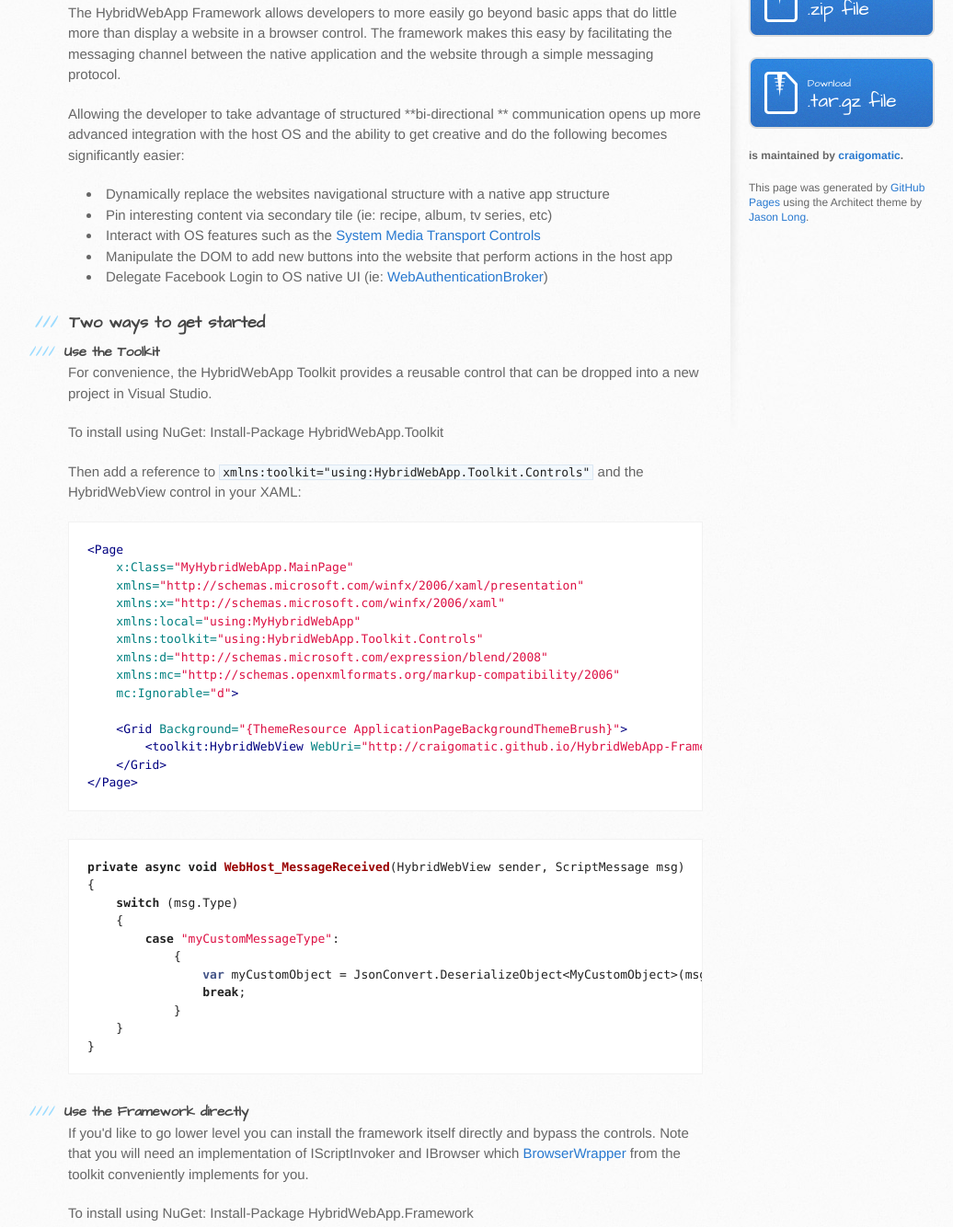
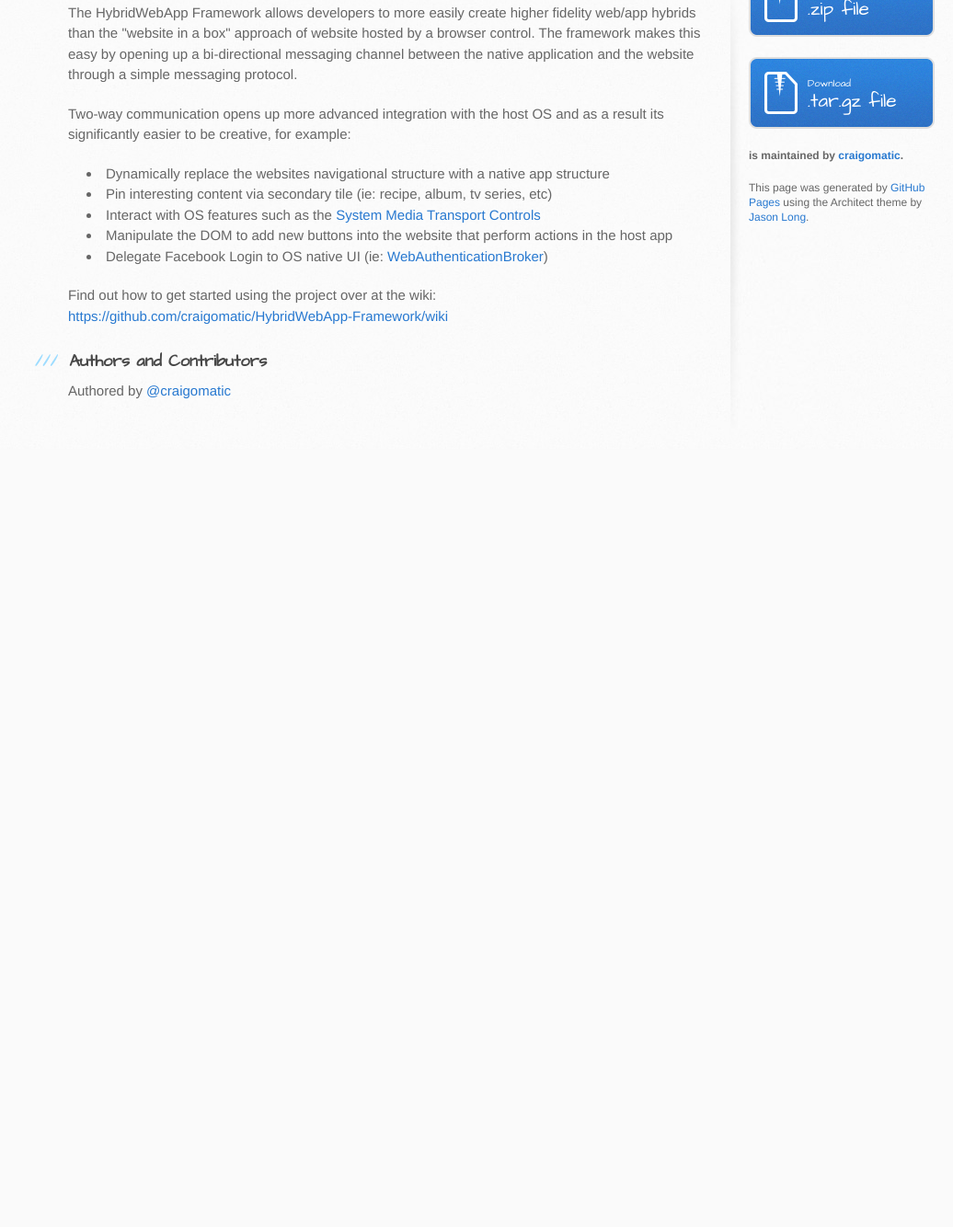
Before and after one commit to craigomatic/HybridWebApp-Framework, a plain HTML site: page index.html in a window 1280 px wide. Shown: the part 410-1744 px from the top of the page at 92% size, without its empty margins (96-1132 px from the left). After the commit the page ends 898 px from the top, so only its background shows below. Drawn offline with Linux system fonts and the light colour scheme.

```diff
--- a/index.html
+++ b/index.html
@@ -32,9 +32,9 @@
 <a name="beyond-website-in-a-box" class="anchor" href="#beyond-website-in-a-box"><span class="octicon octicon-link"></span></a>Beyond <em>website in a box</em>
 </h2>
 
-<p>The HybridWebApp Framework allows developers to more easily go beyond basic apps that do little more than display a website in a browser control. The framework makes this easy by facilitating the messaging channel between the native application and the website through a simple messaging protocol. </p>
+<p>The HybridWebApp Framework allows developers to more easily create higher fidelity web/app hybrids than the "website in a box" approach of website hosted by a browser control. The framework makes this easy by opening up a bi-directional messaging channel between the native application and the website through a simple messaging protocol. </p>
 
-<p>Allowing the developer to take advantage of structured **bi-directional ** communication opens up more advanced integration with the host OS and the ability to get creative and do the following becomes significantly easier:</p>
+<p>Two-way communication opens up more advanced integration with the host OS and as a result its significantly easier to be creative, for example:</p>
 
 <ul>
 <li>Dynamically replace the websites navigational structure with a native app structure</li>
@@ -42,55 +42,9 @@
 <li>Interact with OS features such as the <a href="http://msdn.microsoft.com/en-us/library/windows/apps/windows.media.systemmediatransportcontrols.aspx">System Media Transport Controls</a> </li>
 <li>Manipulate the DOM to add new buttons into the website that perform actions in the host app</li>
 <li>Delegate Facebook Login to OS native UI (ie: <a href="http://msdn.microsoft.com/en-us/library/windows/apps/windows.security.authentication.web.webauthenticationbroker.aspx">WebAuthenticationBroker</a>)</li>
-</ul><h3>
-<a name="two-ways-to-get-started" class="anchor" href="#two-ways-to-get-started"><span class="octicon octicon-link"></span></a>Two ways to get started</h3>
+</ul><p>Find out how to get started using the project over at the wiki: <a href="https://github.com/craigomatic/HybridWebApp-Framework/wiki">https://github.com/craigomatic/HybridWebApp-Framework/wiki</a></p>
 
-<h4>
-<a name="use-the-toolkit" class="anchor" href="#use-the-toolkit"><span class="octicon octicon-link"></span></a>Use the Toolkit</h4>
-
-<p>For convenience, the HybridWebApp Toolkit provides a reusable control that can be dropped into a new project in Visual Studio.</p>
-
-<p>To install using NuGet: Install-Package HybridWebApp.Toolkit </p>
-
-<p>Then add a reference to <code>xmlns:toolkit="using:HybridWebApp.Toolkit.Controls"</code> and the HybridWebView control in your XAML:</p>
-
-<div class="highlight highlight-xml"><pre><span class="nt">&lt;Page</span>
-    <span class="na">x:Class=</span><span class="s">"MyHybridWebApp.MainPage"</span>
-    <span class="na">xmlns=</span><span class="s">"http://schemas.microsoft.com/winfx/2006/xaml/presentation"</span>
-    <span class="na">xmlns:x=</span><span class="s">"http://schemas.microsoft.com/winfx/2006/xaml"</span>
-    <span class="na">xmlns:local=</span><span class="s">"using:MyHybridWebApp"</span>
-    <span class="na">xmlns:toolkit=</span><span class="s">"using:HybridWebApp.Toolkit.Controls"</span>
-    <span class="na">xmlns:d=</span><span class="s">"http://schemas.microsoft.com/expression/blend/2008"</span>
-    <span class="na">xmlns:mc=</span><span class="s">"http://schemas.openxmlformats.org/markup-compatibility/2006"</span>
-    <span class="na">mc:Ignorable=</span><span class="s">"d"</span><span class="nt">&gt;</span>
-
-    <span class="nt">&lt;Grid</span> <span class="na">Background=</span><span class="s">"{ThemeResource ApplicationPageBackgroundThemeBrush}"</span><span class="nt">&gt;</span>
-        <span class="nt">&lt;toolkit:HybridWebView</span> <span class="na">WebUri=</span><span class="s">"http://craigomatic.github.io/HybridWebApp-Framework"</span> <span class="na">MessageReceived=</span><span class="s">"HybridWebView_MessageReceived"</span> <span class="na">CssResourcePath=</span><span class="s">"ms-appx:///www/css/app.css"</span> <span class="na">JsResourcePath=</span><span class="s">"ms-appx:///www/js/app.js"</span> <span class="nt">/&gt;</span>
-    <span class="nt">&lt;/Grid&gt;</span>
-<span class="nt">&lt;/Page&gt;</span>
-</pre></div>
-
-<div class="highlight highlight-csharp"><pre><span class="k">private</span> <span class="k">async</span> <span class="k">void</span> <span class="nf">WebHost_MessageReceived</span><span class="p">(</span><span class="n">HybridWebView</span> <span class="n">sender</span><span class="p">,</span> <span class="n">ScriptMessage</span> <span class="n">msg</span><span class="p">)</span>
-<span class="p">{</span>
-    <span class="k">switch</span> <span class="p">(</span><span class="n">msg</span><span class="p">.</span><span class="n">Type</span><span class="p">)</span>
-    <span class="p">{</span>
-        <span class="k">case</span> <span class="s">"myCustomMessageType"</span><span class="p">:</span>
-            <span class="p">{</span>
-                <span class="kt">var</span> <span class="n">myCustomObject</span> <span class="p">=</span> <span class="n">JsonConvert</span><span class="p">.</span><span class="n">DeserializeObject</span><span class="p">&lt;</span><span class="n">MyCustomObject</span><span class="p">&gt;(</span><span class="n">msg</span><span class="p">.</span><span class="n">Payload</span><span class="p">);</span>
-                <span class="k">break</span><span class="p">;</span>
-            <span class="p">}</span>
-    <span class="p">}</span>
-<span class="p">}</span>
-</pre></div>
-
-<h4>
-<a name="use-the-framework-directly" class="anchor" href="#use-the-framework-directly"><span class="octicon octicon-link"></span></a>Use the Framework directly</h4>
-
-<p>If you'd like to go lower level you can install the framework itself directly and bypass the controls. Note that you will need an implementation of IScriptInvoker and IBrowser which <a href="https://github.com/craigomatic/HybridWebApp-Framework/blob/master/src/HybridWebApp.Toolkit/BrowserWrapper.cs">BrowserWrapper</a> from the toolkit conveniently implements for you.</p>
-
-<p>To install using NuGet: Install-Package HybridWebApp.Framework</p>
-
-<hr><h3>
+<h3>
 <a name="authors-and-contributors" class="anchor" href="#authors-and-contributors"><span class="octicon octicon-link"></span></a>Authors and Contributors</h3>
 
 <p>Authored by <a href="https://github.com/craigomatic" class="user-mention">@craigomatic</a></p>
```
Also changed, not shown: params.json (+1 -1 lines).
